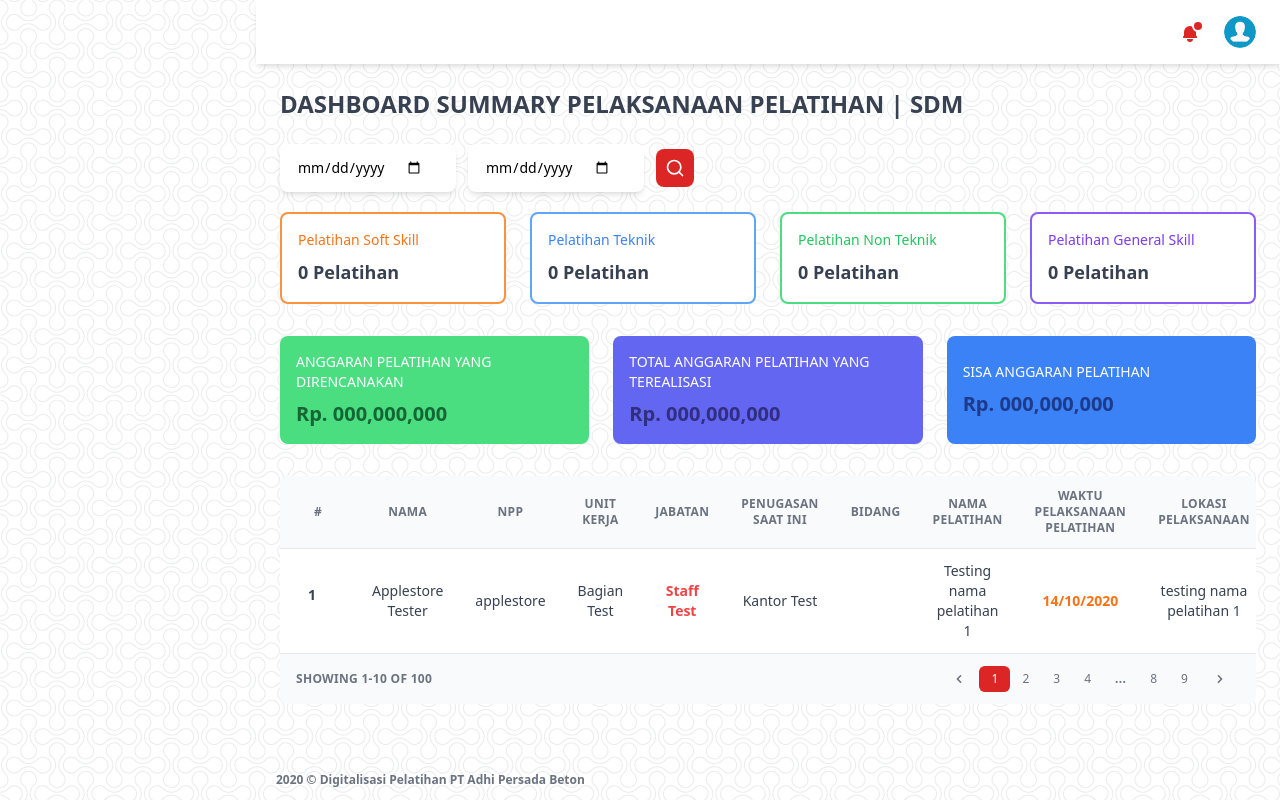
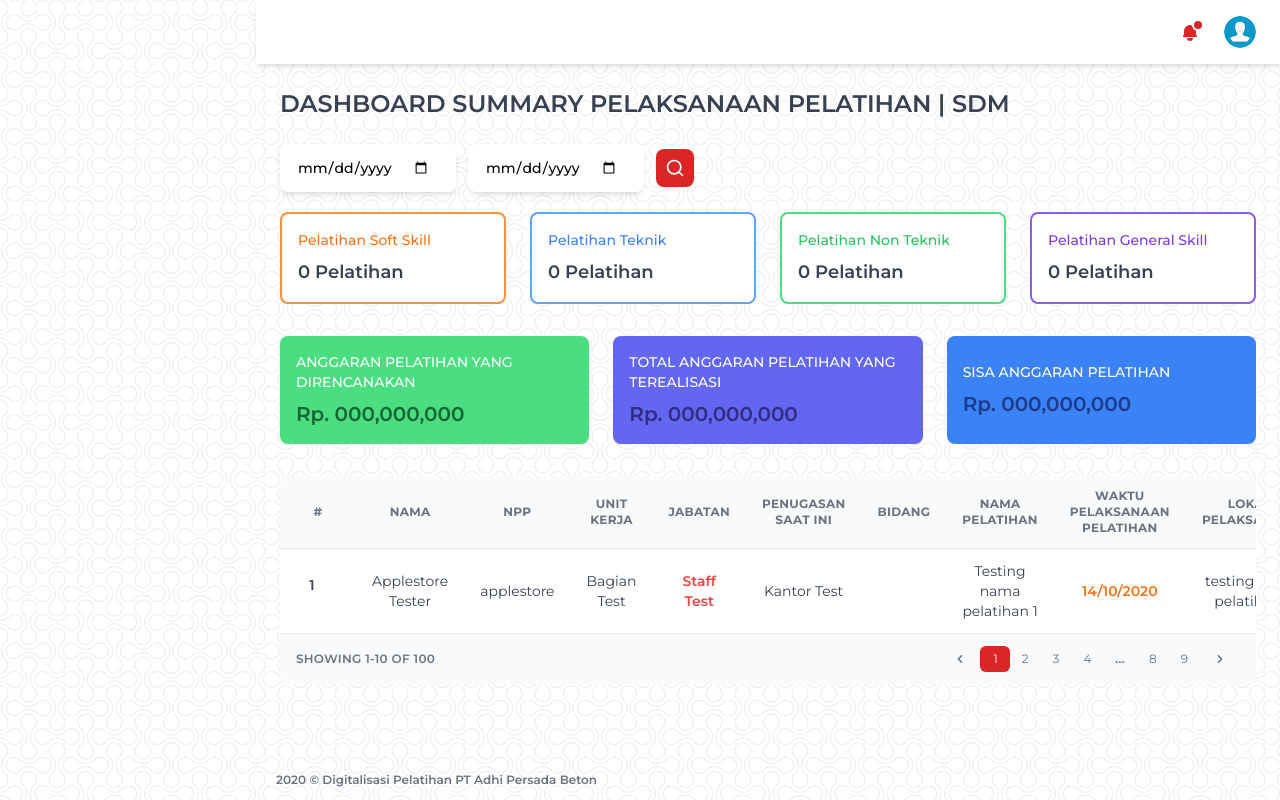
Before and after one commit to ziyadoodle/programpelatihan-adhipersadabeton, a Vue app: page / in a window 1280 px wide. Built offline with nearby package versions, Linux system fonts and the light colour scheme.

Commit message:
Update tailwind.config.js

```diff
--- a/tailwind.config.js
+++ b/tailwind.config.js
@@ -185,6 +185,7 @@ module.exports = {
         },
         fontFamily: {
             sans: [
+                "Montserrat",
                 "ui-sans-serif",
                 "system-ui",
                 "-apple-system",
@@ -201,6 +202,7 @@ module.exports = {
                 '"Noto Color Emoji"',
             ],
             serif: [
+                "Montserrat",
                 "ui-serif",
                 "Georgia",
                 "Cambria",
```
